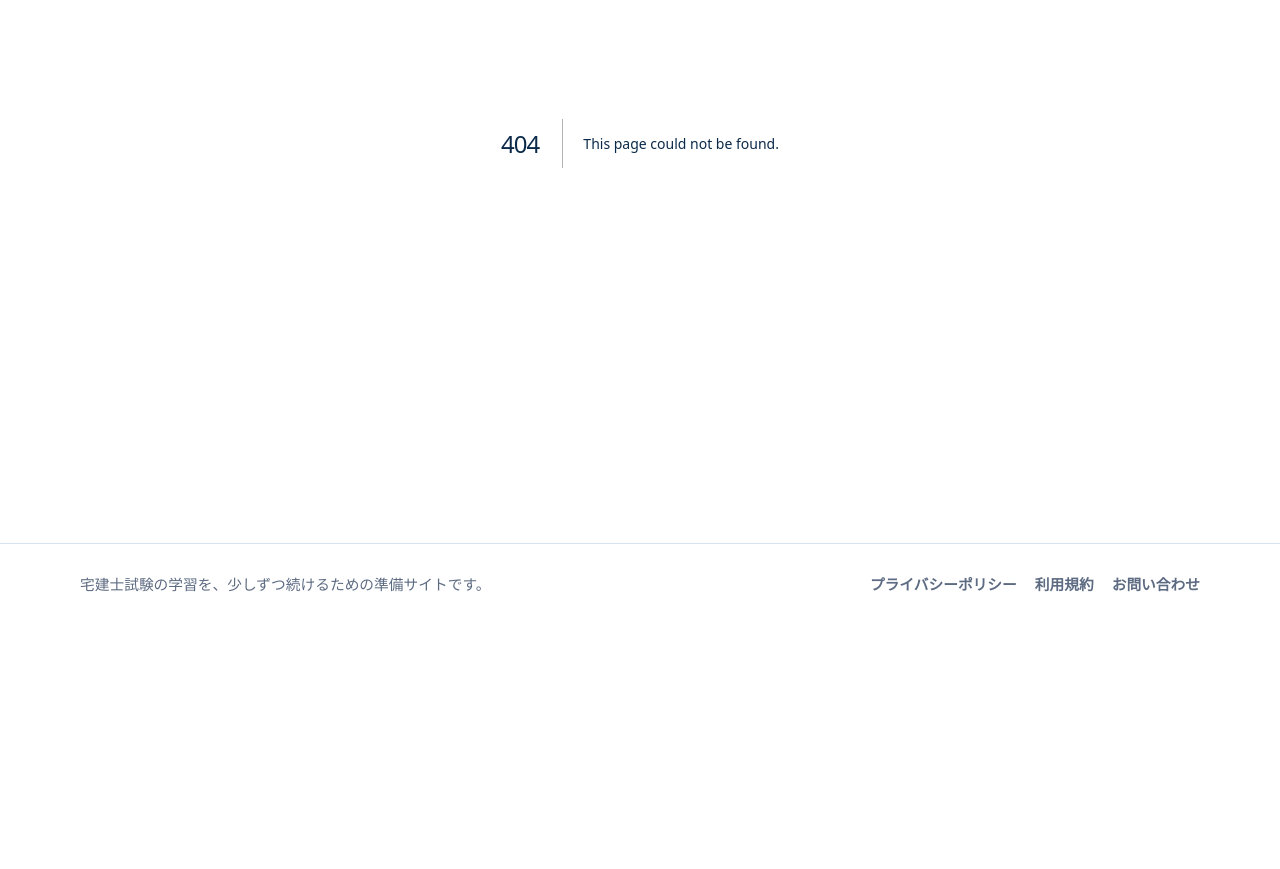
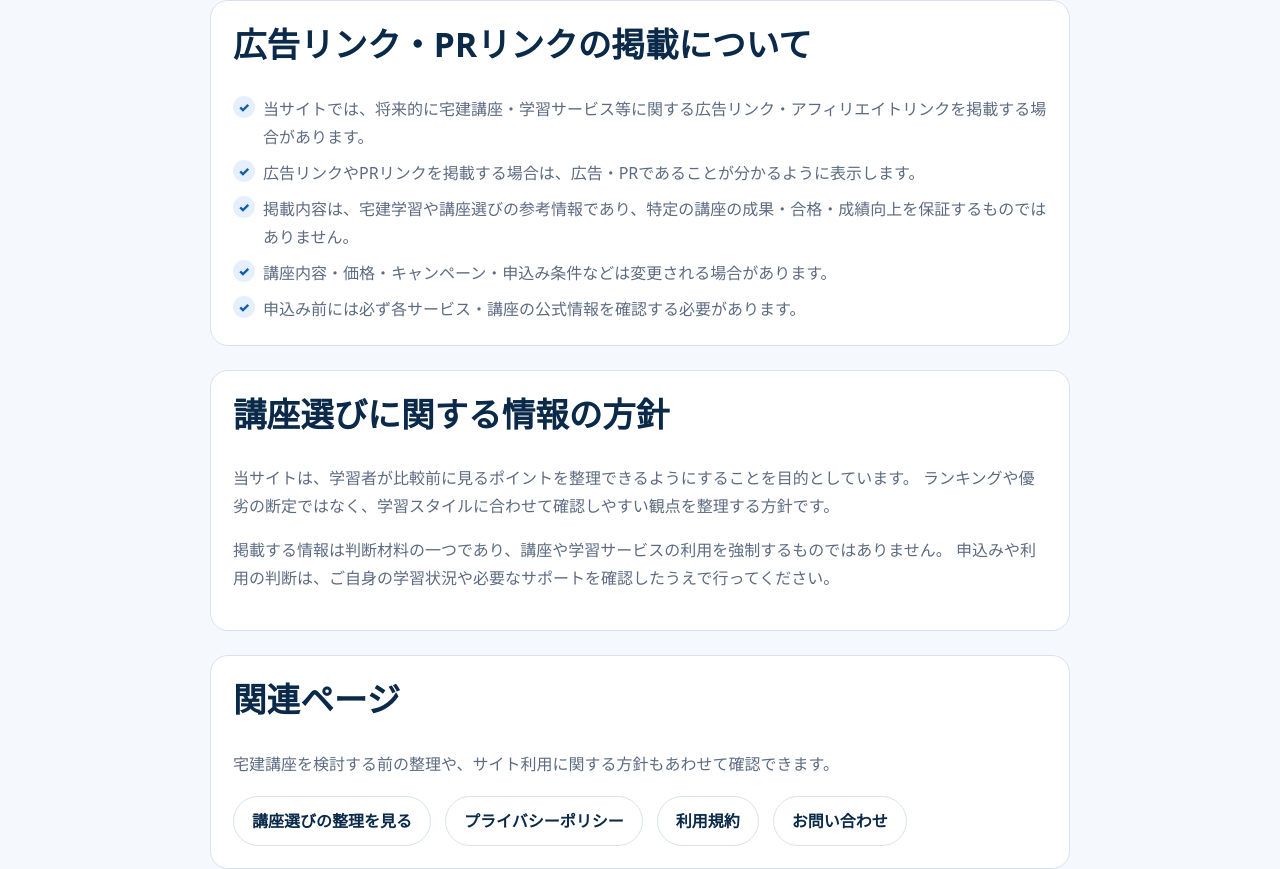
Before and after one commit to kenichis1971-cloud/takken-gakushu-site, a Next.js app: page /advertising in a window 1280 px wide. Before the commit this address had no page. Shown: the part 339-1208 px from the top of the page. Before the commit the page ends 965 px from the top, so only its background shows below. Built offline with nearby package versions, Linux system fonts and the light colour scheme.

Commit message:
Add advertising PR policy page

```diff
--- /dev/null
+++ b/app/advertising/page.tsx
@@ -0,0 +1,67 @@
+import type { Metadata } from "next";
+import Link from "next/link";
+
+export const metadata: Metadata = {
+  title: "広告・PRについて",
+  description: "宅建士学習サイトの広告・PR表記方針についてのご案内です。",
+};
+
+const policyItems = [
+  "当サイトでは、将来的に宅建講座・学習サービス等に関する広告リンク・アフィリエイトリンクを掲載する場合があります。",
+  "広告リンクやPRリンクを掲載する場合は、広告・PRであることが分かるように表示します。",
+  "掲載内容は、宅建学習や講座選びの参考情報であり、特定の講座の成果・合格・成績向上を保証するものではありません。",
+  "講座内容・価格・キャンペーン・申込み条件などは変更される場合があります。",
+  "申込み前には必ず各サービス・講座の公式情報を確認する必要があります。",
+];
+
+export default function AdvertisingPage() {
+  return (
+    <article className="container legal-page advertising-page">
+      <p className="eyebrow">Advertising / PR</p>
+      <h1>広告・PRについて</h1>
+      <p>
+        当サイトにおける広告リンク・PRリンクの掲載方針と、宅建講座・学習サービスに関する情報の位置づけをまとめています。
+      </p>
+
+      <section>
+        <h2>広告リンク・PRリンクの掲載について</h2>
+        <ul className="check-list compact">
+          {policyItems.map((item) => (
+            <li key={item}>{item}</li>
+          ))}
+        </ul>
+      </section>
+
+      <section>
+        <h2>講座選びに関する情報の方針</h2>
+        <p>
+          当サイトは、学習者が比較前に見るポイントを整理できるようにすることを目的としています。
+          ランキングや優劣の断定ではなく、学習スタイルに合わせて確認しやすい観点を整理する方針です。
+        </p>
+        <p>
+          掲載する情報は判断材料の一つであり、講座や学習サービスの利用を強制するものではありません。
+          申込みや利用の判断は、ご自身の学習状況や必要なサポートを確認したうえで行ってください。
+        </p>
+      </section>
+
+      <section className="notice-box advertising-related-links" aria-labelledby="advertising-related-heading">
+        <h2 id="advertising-related-heading">関連ページ</h2>
+        <p>宅建講座を検討する前の整理や、サイト利用に関する方針もあわせて確認できます。</p>
+        <div className="action-row">
+          <Link className="button button-secondary" href="/courses">
+            講座選びの整理を見る
+          </Link>
+          <Link className="button button-secondary" href="/privacy">
+            プライバシーポリシー
+          </Link>
+          <Link className="button button-secondary" href="/terms">
+            利用規約
+          </Link>
+          <Link className="button button-secondary" href="/contact">
+            お問い合わせ
+          </Link>
+        </div>
+      </section>
+    </article>
+  );
+}
--- a/app/courses/page.tsx
+++ b/app/courses/page.tsx
@@ -204,6 +204,7 @@ export default function CoursesPage() {
         </p>
         <p>
           今後、資格講座や学習サービスに関する広告・PRリンクを掲載する場合があります。掲載する場合は、広告・PRであることが分かるように表示します。
+          詳しくは<Link className="inline-link" href="/advertising">広告・PRについて</Link>をご確認ください。
         </p>
       </section>
     </article>
--- a/app/globals.css
+++ b/app/globals.css
@@ -1176,3 +1176,56 @@ h3 {
     grid-template-columns: 1fr;
   }
 }
+
+.home-disclosure-section {
+  padding-top: 0;
+}
+
+.disclosure-card {
+  display: flex;
+  align-items: center;
+  justify-content: space-between;
+  gap: 20px;
+  padding: 22px;
+  border: 1px solid var(--border);
+  border-radius: 18px;
+  background: rgba(255, 255, 255, 0.74);
+}
+
+.disclosure-card h2 {
+  margin-bottom: 8px;
+  font-size: 1.25rem;
+}
+
+.disclosure-card p:last-child,
+.advertising-related-links p:last-of-type {
+  margin-bottom: 0;
+  color: var(--muted);
+}
+
+.text-link,
+.inline-link {
+  color: var(--primary-light);
+  font-weight: 800;
+  text-decoration: underline;
+  text-underline-offset: 0.22em;
+}
+
+.text-link {
+  min-width: max-content;
+}
+
+.advertising-page .notice-box {
+  box-shadow: none;
+}
+
+.advertising-related-links .action-row {
+  margin-top: 18px;
+}
+
+@media (max-width: 900px) {
+  .disclosure-card {
+    align-items: flex-start;
+    flex-direction: column;
+  }
+}
--- a/app/layout.tsx
+++ b/app/layout.tsx
@@ -50,6 +50,7 @@ export default function RootLayout({ children }: Readonly<{ children: React.Reac
               <Link href="/privacy">プライバシーポリシー</Link>
               <Link href="/terms">利用規約</Link>
               <Link href="/contact">お問い合わせ</Link>
+              <Link href="/advertising">広告・PRについて</Link>
             </nav>
           </div>
         </footer>
```
Also changed, not shown: app/page.tsx (+15 -0 lines).
